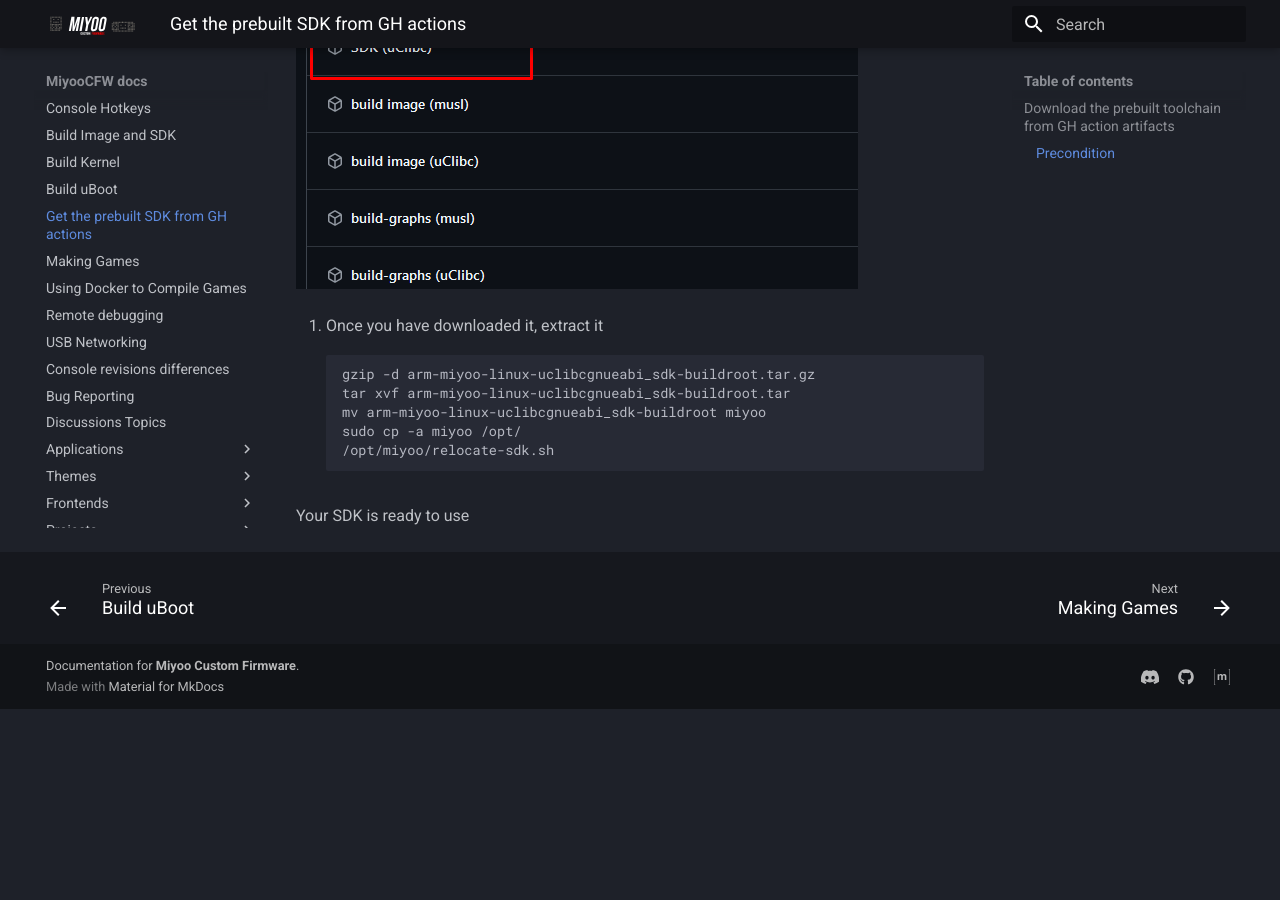
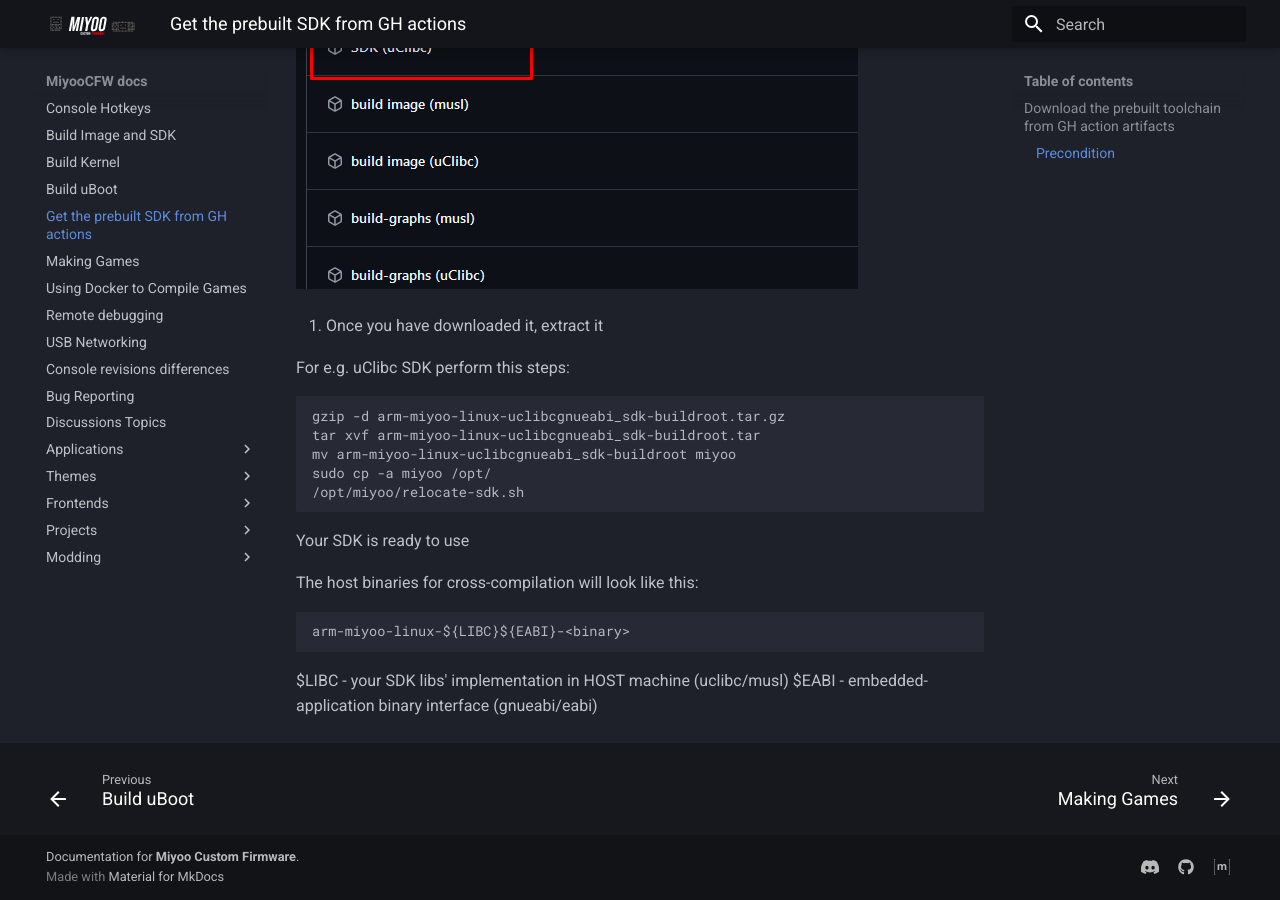
Before and after one commit to MiyooCFW/docs, an MkDocs documentation site: the page built from docs/Get-the-prebuilt-SDK-from-GH-actions.md, in a window 1280 px wide and 900 px high, scrolled down 670 px. Built offline with MkDocs 1.6.1 and Material for MkDocs 9.7.7, drawn with Linux system fonts in a browser that asks for light colours; before the commit the page ends 1379 px from its top, so only the background shows below that.

````diff
--- a/docs/Get-the-prebuilt-SDK-from-GH-actions.md
+++ b/docs/Get-the-prebuilt-SDK-from-GH-actions.md
@@ -10,6 +10,9 @@ You have to be logged on GitHub
 ![image](imgs/gh-actions.png)
 
 3. Once you have downloaded it, extract it
+
+For e.g. uClibc SDK perform this steps:
+
 ```
 gzip -d arm-miyoo-linux-uclibcgnueabi_sdk-buildroot.tar.gz
 tar xvf arm-miyoo-linux-uclibcgnueabi_sdk-buildroot.tar
@@ -19,3 +22,11 @@ sudo cp -a miyoo /opt/
 ```
 
 Your SDK is ready to use
+
+The host binaries for cross-compilation will look like this:
+```
+arm-miyoo-linux-${LIBC}${EABI}-<binary>
+```
+
+$LIBC - your SDK libs' implementation in HOST machine (uclibc/musl)
+$EABI - embedded-application binary interface (gnueabi/eabi)
````
Also changed, not shown: docs/Build-Kernel.md (+2 -0 lines), docs/Build-uBoot.md (+2 -0 lines), docs/Using-Docker-to-Compile-Games.md (+5 -2 lines).
